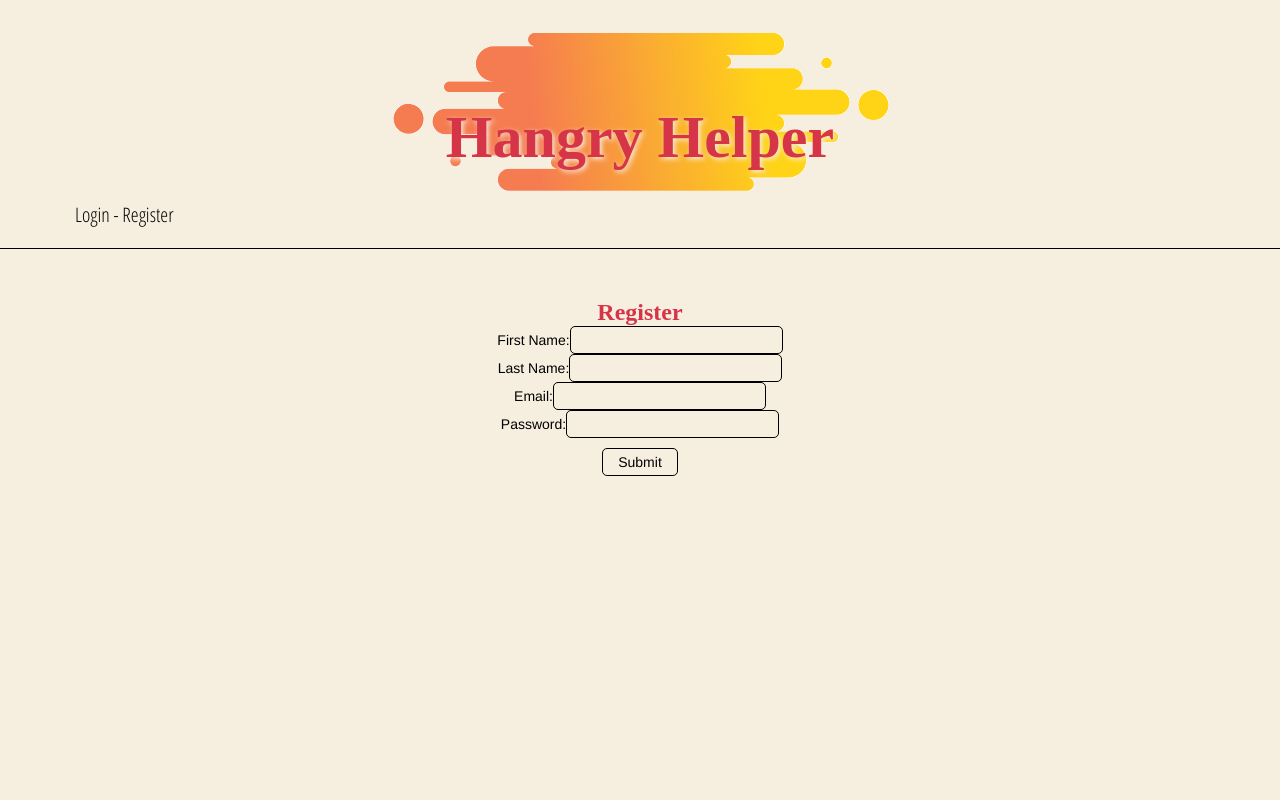
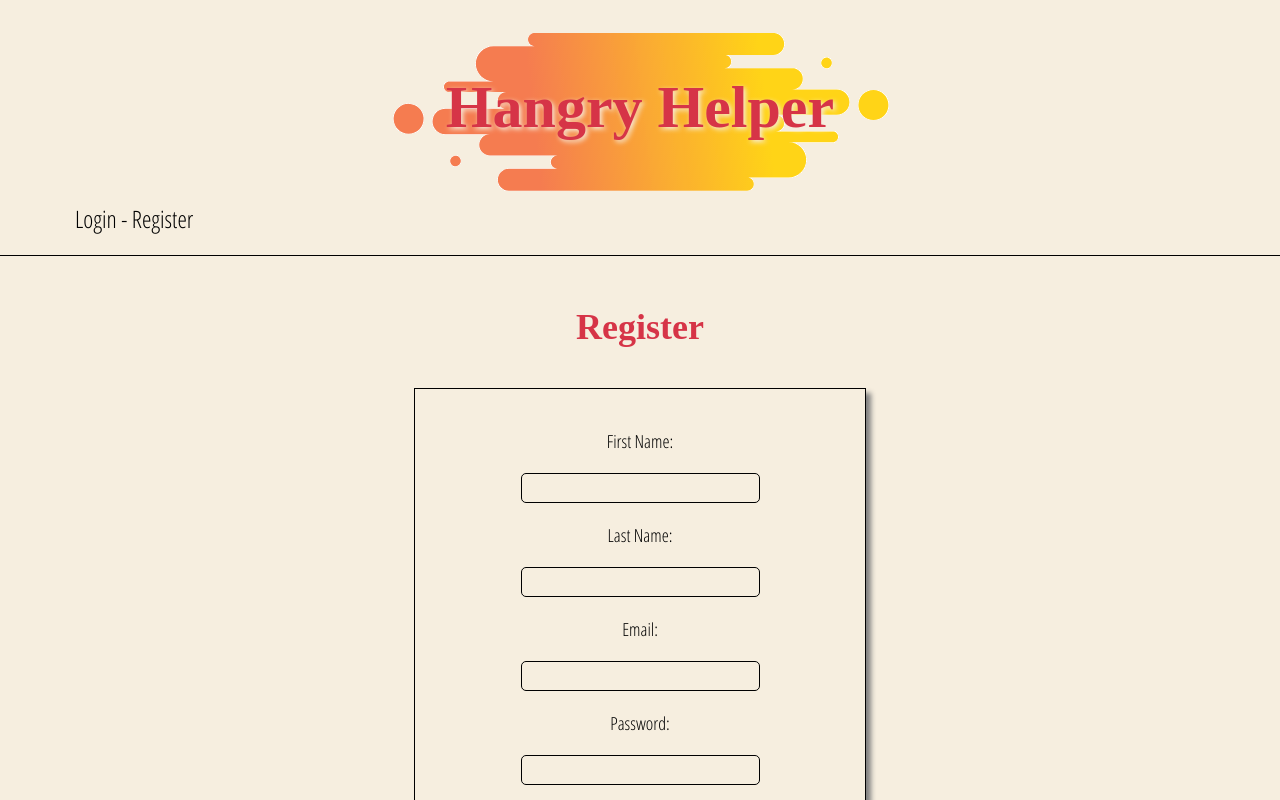
Before and after one commit to dengroxana/hangry-helper, a React (Create React App) app in the folder client/: page /register in a window 1280 px wide. Shown: the top 800 px of the page. Built offline with nearby package versions, Linux system fonts and the light colour scheme; no server answers; a web font is replaced by a local one.

Commit message:
styled forms

```diff
--- a/client/src/App.css
+++ b/client/src/App.css
@@ -3,7 +3,7 @@
     margin:0;
     background-color: #f6eedf;
     font-family: "Helvetica Neue",Helvetica,Arial,sans-serif;
-    font-size: 14px;
+    font-size: 16px;
 }
 
 footer {
@@ -19,16 +19,20 @@ button {
      border: 1px solid black;
      border-radius: 5px;
      padding: 5px 15px;
+     background-color: #f57b51;
+     cursor: pointer;
 
 }
 a, a:visited, a:active {
     font-family: 'Open Sans Condensed', sans-serif;;
-    font-size: 20px;
+    font-size: 24px;
     text-decoration: none;
     color:black;
+
 }
 a:hover {
     font-size: 25px;
+
 }
 
 .showCat {
@@ -48,5 +52,5 @@ a:hover {
 
 }
 .catTitle:hover{
-    text-shadow:1px 1px 0 #f57b51;
+    text-shadow:1px 1px 0 gray;
 }
--- a/client/src/components/AllRestaurants.jsx
+++ b/client/src/components/AllRestaurants.jsx
@@ -26,10 +26,10 @@ class AllRestaurants extends Component {
 <h2>Restaurants</h2>
           <div className="add-link"><Link to="/new/restaurants">Add Restaurant</Link></div>
 <br/>
-<div className="food-list">
+<div>
 {this.state.restaurants.map(restaurant => (
   <React.Fragment key={restaurant.id}>
-    <p>
+    <p className="res-list">
     <Link to={`/restaurants/${restaurant.restaurant_name}`}>{restaurant.restaurant_name}</Link></p>
 <p>{restaurant.location}</p>
 <p>Price Range: {restaurant.price_range}</p>
--- a/client/src/components/CreateRes.css
+++ b/client/src/components/CreateRes.css
@@ -2,11 +2,35 @@ input, select {
     border: 1px solid black;
     border-radius: 5px;
     padding: 5px 15px;
+    margin: 20px;
 }
+@keyframes expand {
 
+    0% {
+      transform: scale(1.1);
+      opacity: 1;
+    }
+    100% {
+      transform: scale(1);
+    }
+  }
+  input:focus{
+
+        animation-duration: 2s;
+        animation-name: expand;
+        animation-iteration-count: infinite;
+
+  }
+label {
+    font-family: 'Open Sans Condensed', sans-serif;
+    font-size: 18px;
+    text-align: left;
+}
 select {
     margin-top: 20px;
     margin-bottom: 30px;
+    width: 300px;
+    height: 40px;
 }
 
 .add-link {
@@ -14,3 +38,7 @@ select {
     font-size: 16px;
 
 }
+
+.res-list {
+    margin-top: 20px;
+}
--- a/client/src/components/CreateRes.jsx
+++ b/client/src/components/CreateRes.jsx
@@ -7,6 +7,8 @@ export default class CreateRes extends Component {
     categories: "",
     new_res: {
       restaurant_name: "",
+      price_range: "",
+      location: "",
       user_id: this.props.currentUser.id,
       category_id: "",
     },
@@ -52,20 +54,41 @@ this.setState({
             this.props.history.push("/categories");
           }}
         >
+          <h2>Add Restaurant</h2>
+          <div className="login-form">
         <select onChange={this.handleSelect} name="category_id" value={this.state.new_res.category_id}>
           <option>Select A Category</option>
           {this.state.categories && this.state.categories.map((category) => (
             <option key={category.id} value={category.id}>{category.category_name}</option>
           ))}
         </select>
-          <h2>Add Restaurant</h2>
+        <br/>
+        <p>Restaurant:</p>
           <input
             type="text"
             name="restaurant_name"
             value={this.state.new_res.restaurant_name}
             onChange={this.handleChange}
           />
+          <br/>
+          <p>Location:</p>
+          <input
+            type="text"
+            name="location"
+            value={this.state.new_res.location}
+            onChange={this.handleChange}
+          />
+          <br/>
+          <p>Price Range:</p>
+          <input
+            type="text"
+            name="price_range"
+            value={this.state.new_res.price_range}
+            onChange={this.handleChange}
+          />
+          <br/>
           <button>Submit</button>
+          </div>
         </form>
       </>
     );
--- a/client/src/components/EditPage.jsx
+++ b/client/src/components/EditPage.jsx
@@ -2,7 +2,9 @@ import React, { Component } from 'react'
 
 export default class EditPage extends Component {
   state = {
-    restaurant_name: ""
+    restaurant_name: "",
+    price_range: "",
+    location:""
   }
 
   handleChange = (e) => {
@@ -40,6 +42,7 @@ export default class EditPage extends Component {
         this.props.history.push('/restaurants');
       }}>
         <h2>Update Restaurant</h2>
+        <div className="login-form">
         <p>Name:</p>
         <input
         name="restaurant_name"
@@ -55,8 +58,16 @@ export default class EditPage extends Component {
           value={this.state.location}
           onChange={this.handleChange}
         /><br/>
+          <p>Price Range:</p>
+          <input
+            type="text"
+            name="price_range"
+            value={this.state.price_range}
+            onChange={this.handleChange}
+          />
+          <br/>
         <button>Submit</button>
-
+</div>
       </form>
     )
   }
--- a/client/src/components/Header.css
+++ b/client/src/components/Header.css
@@ -35,15 +35,15 @@ img {
         animation-timing-function: ease-out;
       }
       25% {
-        top: 10px;
+        top: 5px;
         animation-timing-function: ease-in;
       }
       50% {
-        top: 30px;
+        top: 15px;
         animation-timing-function: ease-out;
       }
       75% {
-        top: 15px;
+        top: 8px;
         animation-timing-function: ease-in;
       }
       to {
@@ -58,7 +58,7 @@ position: relative;
 left: 0;
 top: 0;
 animation-name: bouncing;
-animation-duration: 2s;
+animation-duration: 1s;
 animation-iteration-count: infinite;
 }
 
--- a/client/src/components/Login.css
+++ b/client/src/components/Login.css
@@ -10,3 +10,14 @@ h2,h3 {
 h3 {
     font-size: 24px;
 }
+
+.login-form {
+    border: 1px solid black;
+    width: 450px;
+    height: 475px;
+    margin: 0 auto;
+    margin-top: 40px;
+ padding-top: 40px;
+ box-shadow: 5px 5px 5px gray;
+
+}
--- a/client/src/components/Login.jsx
+++ b/client/src/components/Login.jsx
@@ -29,10 +29,10 @@ export default class Login extends Component {
         this.props.history.push("/");
       }}
       >
-
       <h2>Login</h2>
 
-        <label htmlFor="email">Email:</label>
+<div className="login-form">
+        <div className="spacer"><label htmlFor="email">Email:</label></div>
         <input
           id="email"
           type="text"
@@ -41,7 +41,7 @@ export default class Login extends Component {
           onChange={this.handleChange}
         />
         <br />
-        <label htmlFor="password">Password:</label>
+        <div className="spacer"><label htmlFor="password">Password:</label></div>
         <input
           id="password"
           type="password"
@@ -53,6 +53,7 @@ export default class Login extends Component {
         <button>Submit</button>
         <br />
         <Link to="/register">Register</Link>
+      </div>
       </form>
     );
   }
--- a/client/src/components/Register.jsx
+++ b/client/src/components/Register.jsx
@@ -24,8 +24,10 @@ class Register extends Component {
           this.props.history.push("/");
         }}
       >
-        <h3>Register</h3>
+        <h2>Register</h2>
+        <div className="login-form">
         <label htmlFor="first-name">First Name:</label>
+        <br/>
         <input
           id="first-name"
           type="text"
@@ -35,6 +37,7 @@ class Register extends Component {
         />
         <br />
         <label htmlFor="first-name">Last Name:</label>
+        <br/>
         <input
           id="last-name"
           type="text"
@@ -44,6 +47,7 @@ class Register extends Component {
         />
         <br />
         <label htmlFor="email">Email:</label>
+        <br/>
         <input
           id="email"
           type="text"
@@ -53,6 +57,7 @@ class Register extends Component {
         />
         <br />
         <label htmlFor="password">Password:</label>
+        <br/>
         <input
           id="password"
           type="password"
@@ -62,6 +67,7 @@ class Register extends Component {
         />
         <br />
         <button>Submit</button>
+        </div>
       </form>
     );
   }
```
Lines whose indentation alone changed are shown as unchanged.
